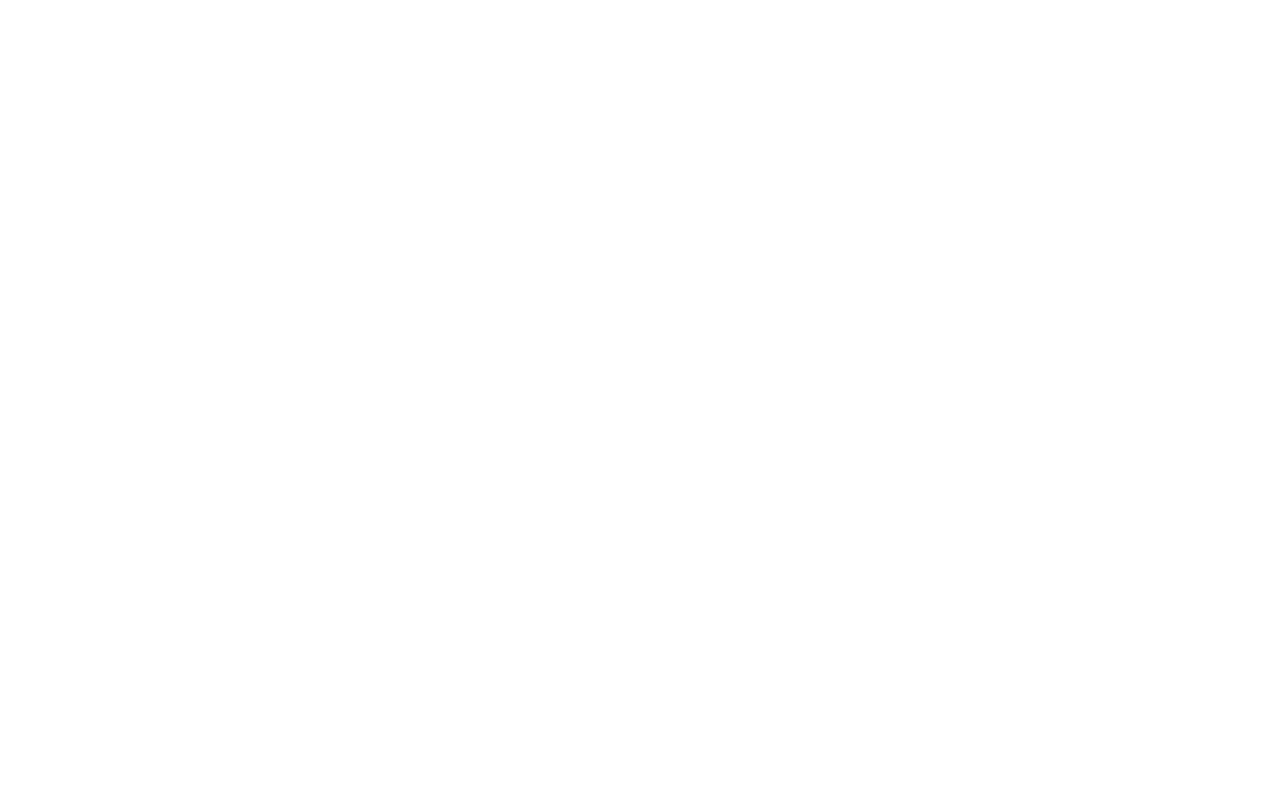
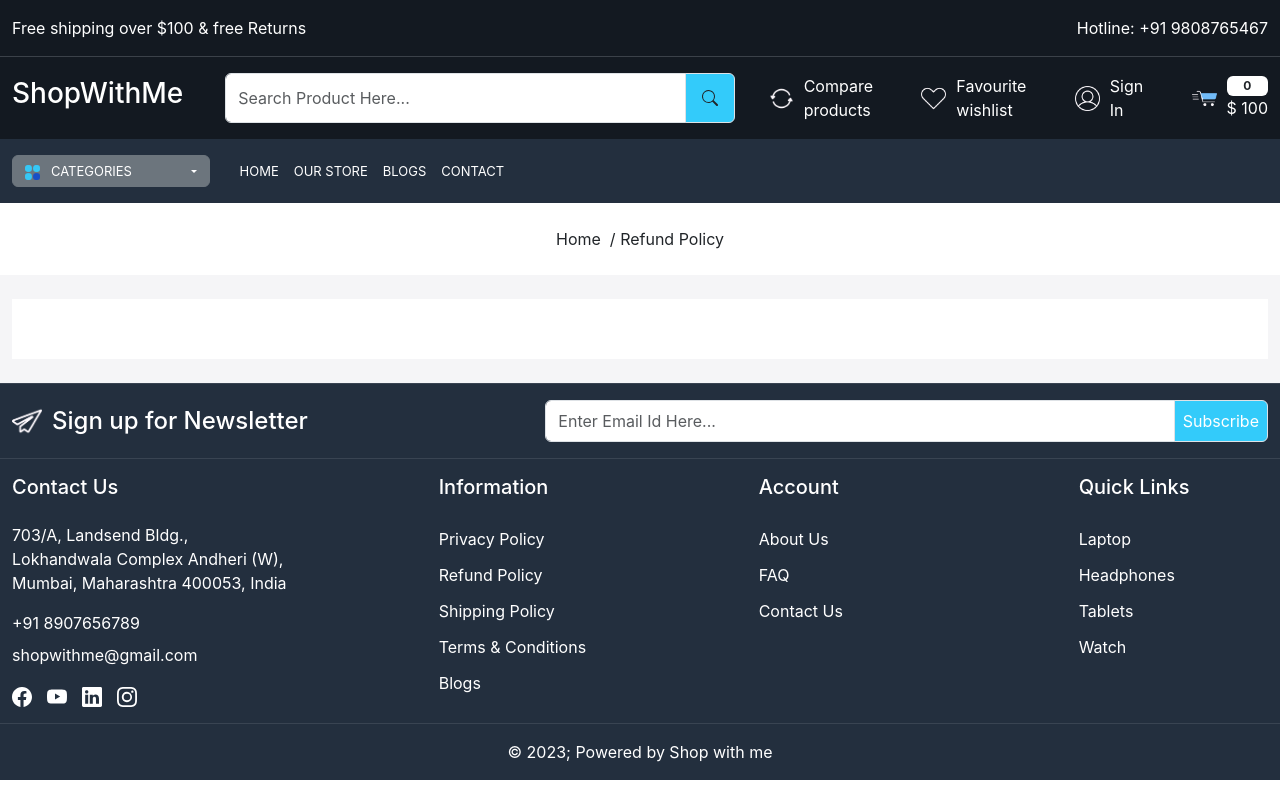
Before and after one commit to Smitap11/shopeWithMe, a React (Create React App) app: page /refundPolicy in a window 1280 px wide. Before the commit this address had no page. Built offline with nearby package versions, Linux system fonts and the light colour scheme.

Commit message:
policy information pages added

```diff
--- a/src/App.css
+++ b/src/App.css
@@ -531,6 +531,13 @@
   margin-bottom: 20px;
 }
 
+/* Policy Page */
+.policy {
+  background-color: white;
+  padding: 30px;
+}
+
+
 /* Footer */
 footer {
   background-color: var(--color-232f3e);
--- a/src/App.js
+++ b/src/App.js
@@ -14,6 +14,10 @@
 import Signup from './pages/Signup';
 import ResetPassword from './pages/ResetPassword';
 import SingleBlog from './pages/SingleBlog';
+import PrivacyPolicy from './pages/PrivacyPolicy';
+import ShippingPolicy from './pages/ShippingPolicy';
+import TermsConditions from './pages/TermsConditions';
+import RefundPolicy from './pages/RefundPolicy';
 
 function App() {
   return (
@@ -33,6 +37,10 @@
             <Route path="signup" element={<Signup />} />
             <Route path="forgotPassword" element={<ForgotPassword />} />
             <Route path="resetPassword" element={<ResetPassword />} />
+            <Route path="privacyPolicy" element={<PrivacyPolicy />} />
+            <Route path="shippingPolicy" element={<ShippingPolicy />} />
+            <Route path="termsConditions" element={<TermsConditions />} />
+            <Route path="refundPolicy" element={<RefundPolicy />} />
           </Route>
         </Routes>
       </BrowserRouter>
--- a/src/components/Footer.js
+++ b/src/components/Footer.js
@@ -60,19 +60,19 @@
             <div className="col-3">
               <h5 className="mb-4">Information</h5>
               <div className="footer-links d-flex flex-column">
-                <Link className="py-1 mb-1 text-white">Privacy Policy</Link>
-                <Link className="py-1 mb-1 text-white">Refund Policy</Link>
-                <Link className="py-1 mb-1 text-white">Shipping Policy</Link>
-                <Link className="py-1 mb-1 text-white">Terms & Conditions</Link>
-                <Link className="py-1 mb-1 text-white">Blogs</Link>
+                <Link to="/privacyPolicy" className="py-1 mb-1 text-white">Privacy Policy</Link>
+                <Link to="/refundPolicy" className="py-1 mb-1 text-white">Refund Policy</Link>
+                <Link to="/shippingPolicy" className="py-1 mb-1 text-white">Shipping Policy</Link>
+                <Link to="/termsConditions" className="py-1 mb-1 text-white">Terms & Conditions</Link>
+                <Link to="/blog" className="py-1 mb-1 text-white">Blogs</Link>
               </div>
             </div>
             <div className="col-3">
               <h5 className="mb-4">Account</h5>
               <div className="footer-links d-flex flex-column">
-                <Link className="py-1 mb-1 text-white">About Us</Link>
-                <Link className="py-1 mb-1 text-white">FAQ</Link>
-                <Link className="py-1 mb-1 text-white">Contact Us</Link>
+                <Link to="/aboutUs" className="py-1 mb-1 text-white">About Us</Link>
+                <Link to="/faq" className="py-1 mb-1 text-white">FAQ</Link>
+                <Link to="/ContactUs" className="py-1 mb-1 text-white">Contact Us</Link>
               </div>
             </div>
             <div className="col-2">
--- /dev/null
+++ b/src/pages/PrivacyPolicy.js
@@ -0,0 +1,23 @@
+import React from 'react'
+import BreadCrumb from '../components/BreadCrumb'
+import Meta from '../components/Meta'
+
+const PrivacyPolicy = () => {
+  return (
+    <>
+        <Meta title={"Privacy Policy"} />
+        <BreadCrumb title="Privacy Policy" />
+        <section className="policy-wrapper home-wrapper-2 py-4">
+            <div className="container-xxl">
+                <div className="row">
+                    <div className="col-12">
+                      <div className="policy"></div>
+                    </div>
+                </div>
+            </div>
+        </section>
+    </>
+  )
+}
+
+export default PrivacyPolicy
--- /dev/null
+++ b/src/pages/RefundPolicy.js
@@ -0,0 +1,23 @@
+import React from 'react'
+import BreadCrumb from '../components/BreadCrumb'
+import Meta from '../components/Meta'
+
+const RefundPolicy = () => {
+  return (
+    <>
+        <Meta title={"Refund Policy"} />
+        <BreadCrumb title="Refund Policy" />
+        <section className="policy-wrapper home-wrapper-2 py-4">
+            <div className="container-xxl">
+                <div className="row">
+                    <div className="col-12">
+                      <div className="policy"></div>
+                    </div>
+                </div>
+            </div>
+        </section>
+    </>
+  )
+}
+
+export default RefundPolicy
--- /dev/null
+++ b/src/pages/ShippingPolicy.js
@@ -0,0 +1,24 @@
+import React from 'react'
+import BreadCrumb from '../components/BreadCrumb'
+import Meta from '../components/Meta'
+
+const ShippingPolicy = () => {
+  return (
+    <>
+        <Meta title={"Shipping Policy"} />
+        <BreadCrumb title="Shipping Policy" />
+        <section className="policy-wrapper home-wrapper-2 py-4">
+            <div className="container-xxl">
+                <div className="row">
+                    <div className="col-12">
+                      <div className="policy"></div>
+                    </div>
+                </div>
+            </div>
+        </section>
+    </>
+
+  )
+}
+
+export default ShippingPolicy
--- /dev/null
+++ b/src/pages/TermsConditions.js
@@ -0,0 +1,23 @@
+import React from 'react'
+import BreadCrumb from '../components/BreadCrumb'
+import Meta from '../components/Meta'
+
+const TermsConditions = () => {
+  return (
+    <>
+        <Meta title={"Terms & Conditions"} />
+        <BreadCrumb title="Terms & Conditions" />
+        <section className="policy-wrapper home-wrapper-2 py-4">
+            <div className="container-xxl">
+                <div className="row">
+                    <div className="col-12">
+                      <div className="policy"></div>
+                    </div>
+                </div>
+            </div>
+        </section>
+    </>
+  )
+}
+
+export default TermsConditions
```
